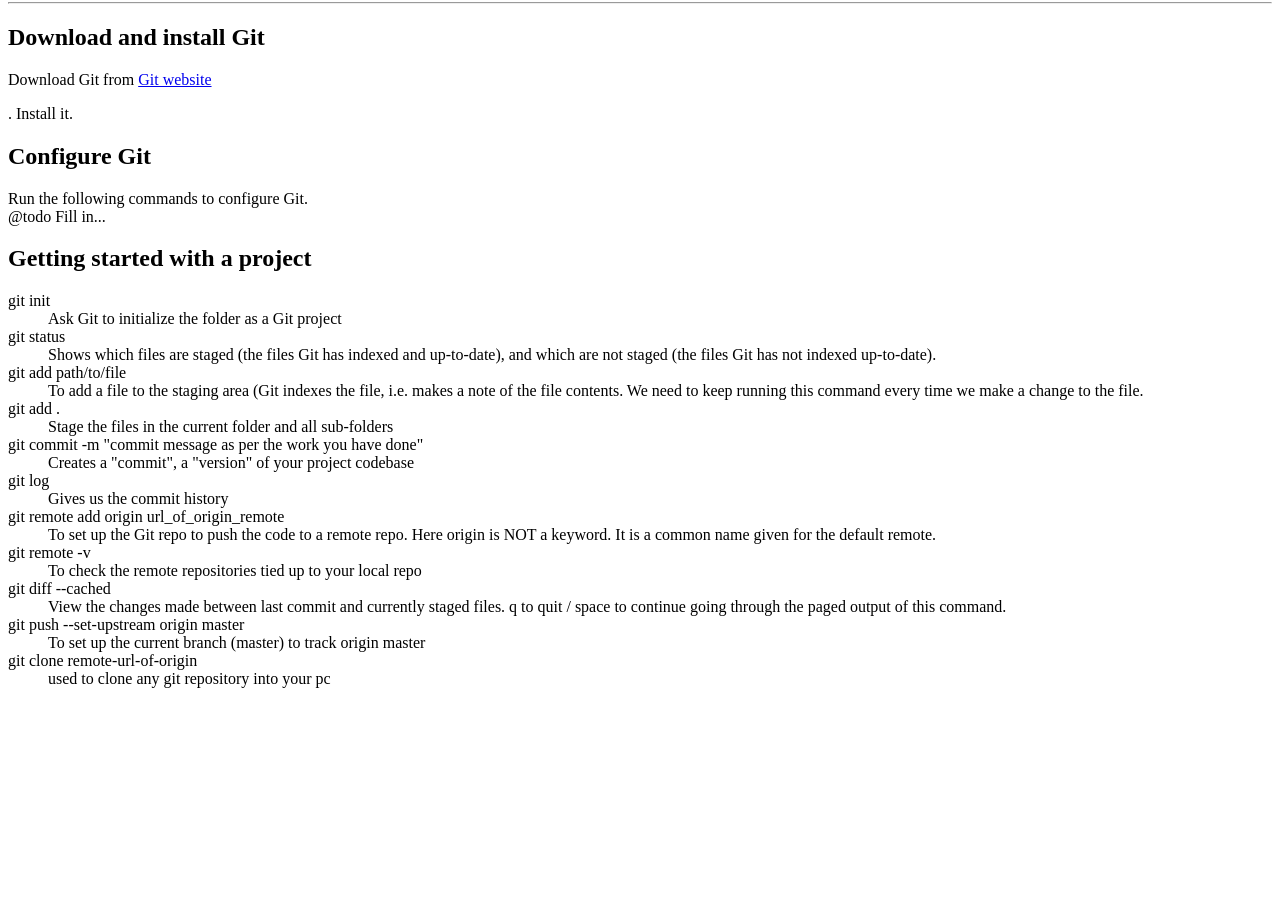
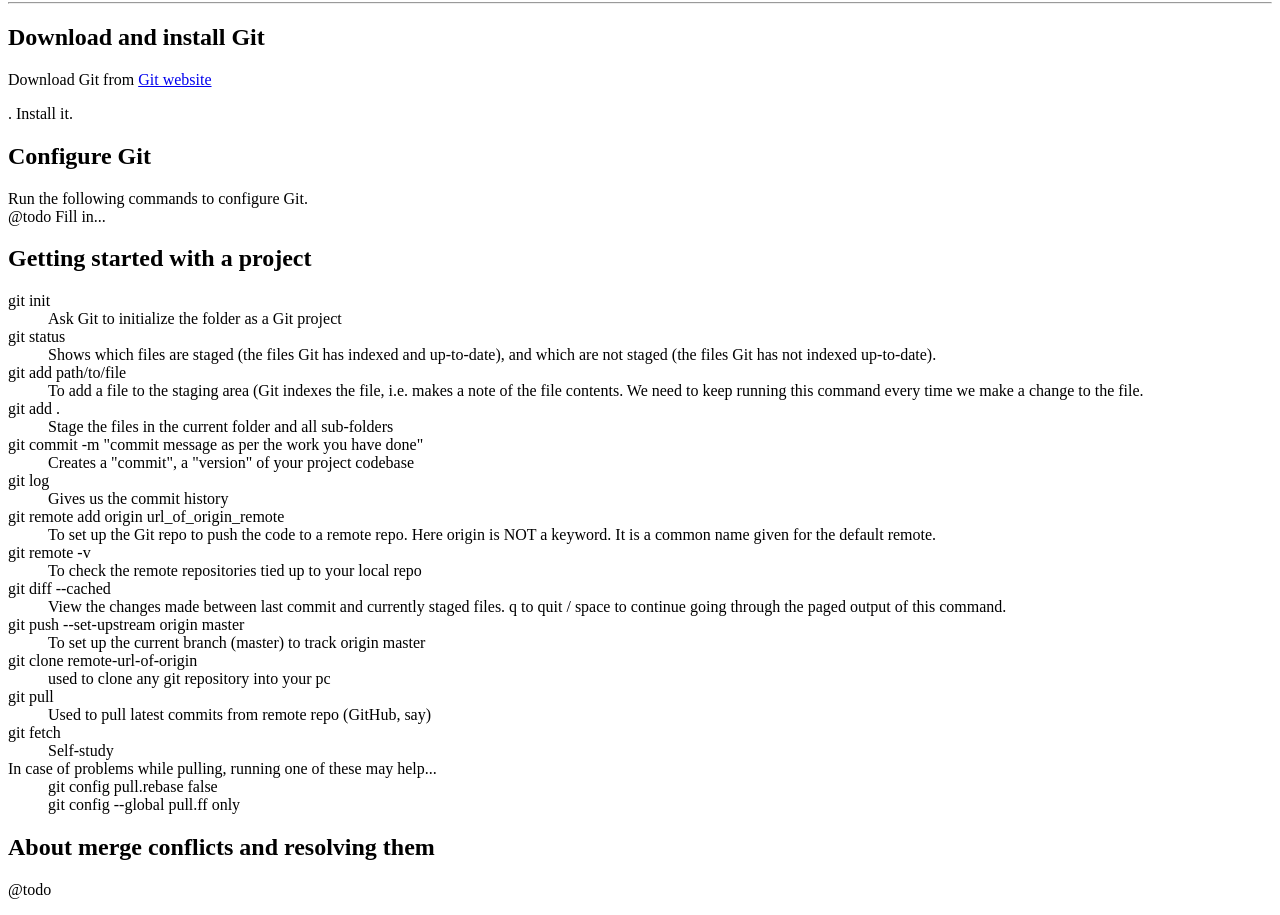
Before and after one commit to puranik3/fynd-fa0922-dashboard, a website: page public/git-cheatsheet.html in a window 1280 px wide. Shown: the part 78-993 px from the top of the page. Before the commit the page ends 800 px from the top, so only its background shows below. Drawn offline with Linux system fonts and the light colour scheme.

Commit message:
added more git command documentation

```diff
--- a/public/git-cheatsheet.html
+++ b/public/git-cheatsheet.html
@@ -60,7 +60,25 @@
 
                 <dt>git clone remote-url-of-origin</dt>
                 <dd>used to clone any git repository into your pc</dd>
+
+                <dt>git pull</dt>
+                <dd>Used to pull latest commits from remote repo (GitHub, say)</dd>
+
+                <dt>git fetch</dt>
+                <dd>Self-study</dd>
+
+                <dt>In case of problems while pulling, running one of these may help...</dt>
+                <dd>
+                    <div>git config pull.rebase false</div>
+                    <div>git config --global pull.ff only</div>
+                </dd>
             </dl>
+        </section>
+        <section>
+            <h2>About merge conflicts and resolving them</h2>
+            <p>
+                @todo
+            </p>
         </section>
     </body>
 </html>
```
